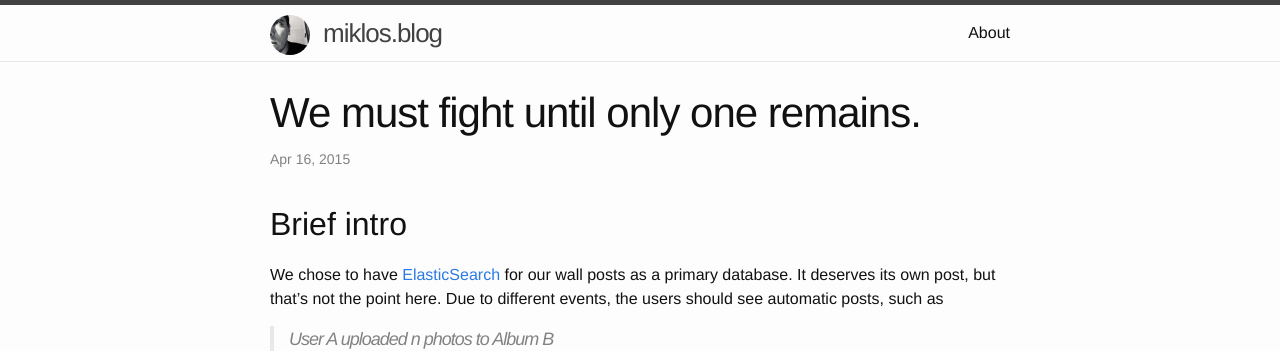
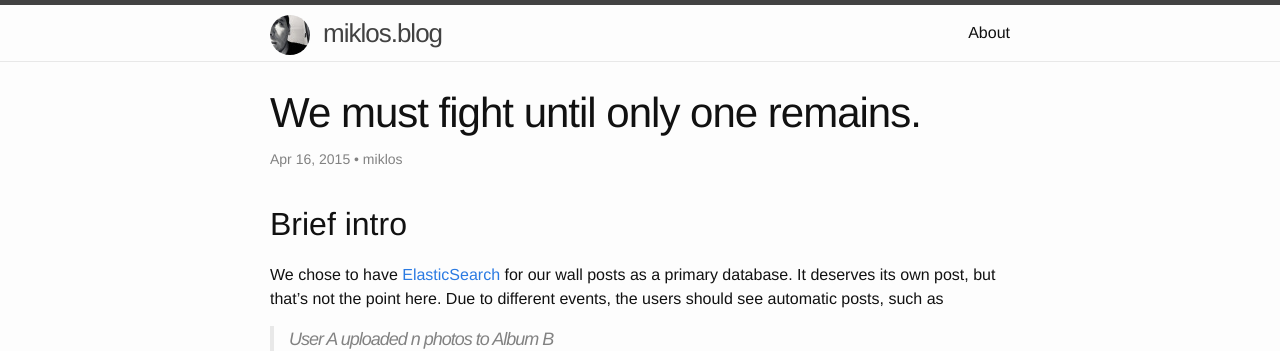
Before and after one commit to miklos-martin/miklos-martin.github.io, a Jekyll site: the page built from _posts/2015-04-16-we-must-fight.md, in a window 1280 px wide. Shown: the top 351 px of the page. Built offline with Jekyll 4.4.1, drawn with Linux system fonts in a browser that asks for light colours; comment, search, counter and statistics services are not loaded.

Commit message:
add myself as default author

```diff
--- a/_config.yml
+++ b/_config.yml
@@ -11,3 +11,10 @@ github_username:  miklos-martin
 
 # Build settings
 markdown: kramdown
+
+defaults:
+  -
+    scope:
+      path: ''
+    values:
+      author: miklos
```
